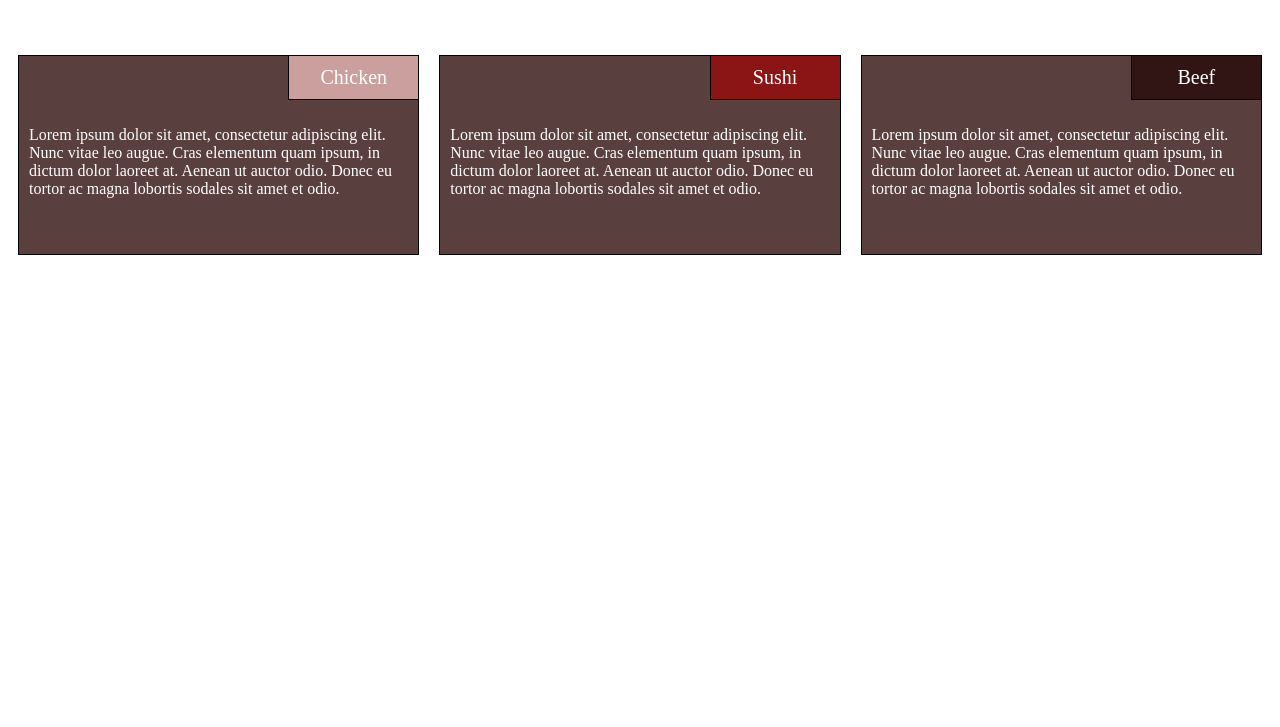
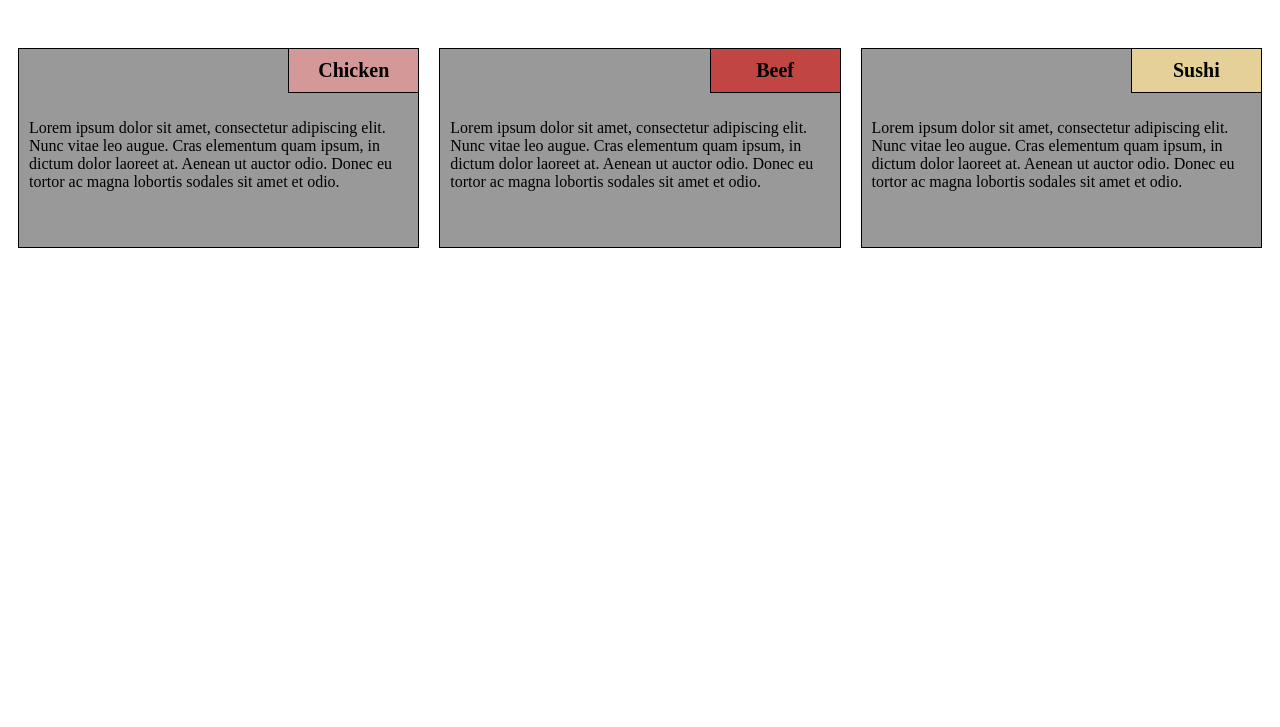
Before and after one commit to MariaLitvinova/coursera-web-development, a plain HTML site: page module2-solution/index.html in a window 1280 px wide. Shown: the part 73-800 px from the top of the page. Drawn offline with Linux system fonts and the light colour scheme.

Commit message:
apply colors from task

```diff
--- a/module2-solution/index.html
+++ b/module2-solution/index.html
@@ -15,18 +15,18 @@
                     <p class="section-content">Lorem ipsum dolor sit amet, consectetur adipiscing elit. Nunc vitae leo augue. Cras elementum quam ipsum, in dictum dolor laoreet at. Aenean ut auctor odio. Donec eu tortor ac magna lobortis sodales sit amet et odio. </p>
                 </section>
             </div>
+            <div class="col-lg-4 col-md-12">
+                <section>
+                    <p class="section-title beef-title">Beef</p>
+                    <p class="section-content">Lorem ipsum dolor sit amet, consectetur adipiscing elit. Nunc vitae leo augue. Cras elementum quam ipsum, in dictum dolor laoreet at. Aenean ut auctor odio. Donec eu tortor ac magna lobortis sodales sit amet et odio. </p>
+                </section>
+            </div>
             <div class="col-lg-4 col-md-6">
                 <section>
                     <p class="section-title sushi-title">Sushi</p>
                     <p class="section-content">Lorem ipsum dolor sit amet, consectetur adipiscing elit. Nunc vitae leo augue. Cras elementum quam ipsum, in dictum dolor laoreet at. Aenean ut auctor odio. Donec eu tortor ac magna lobortis sodales sit amet et odio. </p>
                 </section>
             </div>
-            <div class="col-lg-4 col-md-12">
-                <section>
-                    <p class="section-title beef-title">Beef</p>
-                    <p class="section-content">Lorem ipsum dolor sit amet, consectetur adipiscing elit. Nunc vitae leo augue. Cras elementum quam ipsum, in dictum dolor laoreet at. Aenean ut auctor odio. Donec eu tortor ac magna lobortis sodales sit amet et odio. </p>
-                </section>
-            </div>
         </div>
     </body>
 </html>
--- a/module2-solution/style.css
+++ b/module2-solution/style.css
@@ -6,17 +6,18 @@
 
 h1 {
   margin-bottom: 15px;
+  font-size: 1.75em;
 }
 
 section {
   border: 1px solid black;
-  background-color: #5a3f3f;
+  background-color: #999999;
   height: 200px;
   margin-right: 10px;
   margin-left: 10px;
   margin-bottom: 20px;
   font-family: Helvetica;
-  color: white;
+  color: black;
   position: relative;
 }
 
@@ -32,18 +33,19 @@ section {
   width: 130px;
   text-align: center;
   font-size: 1.25em;
+  font-weight: bold;
 }
 
 .sushi-title {
-  background-color: #8b1414;
+  background-color: #e5d198;
 }
 
 .chicken-title {
-  background-color: #cc9f9f;
+  background-color:#d59898;
 }
 
 .beef-title {
-  background-color: #311515;
+  background-color: #c14543;
 }
 
 .section-content {
```
